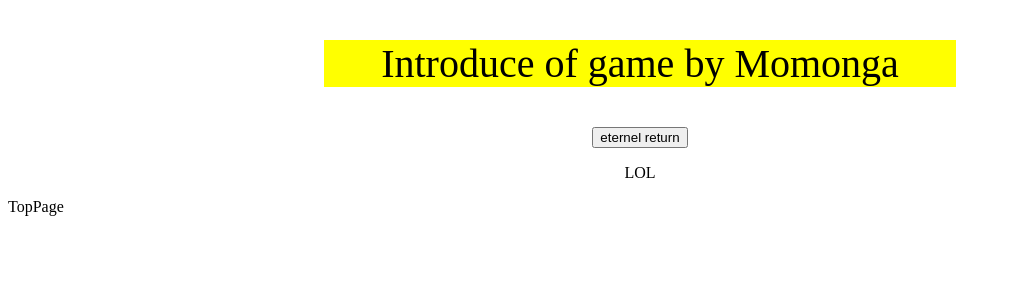
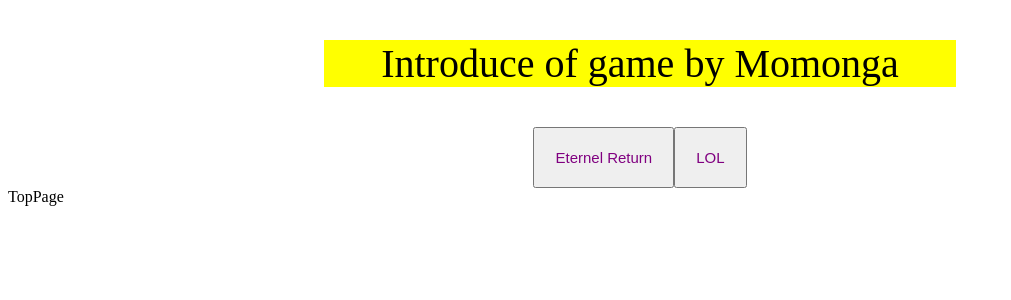
Before and after one commit to yukiN0927/benjyo, a React (Create React App) app: page / in a window 1280 px wide. Both pictures are taken after a click on the button "Momonga". Shown: the top 300 px of the page, without its empty margins (0-1011 px from the left). Built offline with nearby package versions, Linux system fonts and the light colour scheme.

Commit message:
モモンガ用ページの作成

```diff
--- a/src/App.js
+++ b/src/App.js
@@ -5,14 +5,17 @@
 import AsariPage from "./pages/AsariPage";
 import FavoriteCharactersPage from "./pages/FavoriteCharactersPage";
 import EternalReturnMomongaPage from "./pages/EternalReturnMomogaPage";
-
+import LOLMomongaPage from "./pages/LOLMomongaPage";
 function App() {
   const [page, setPage] = useState("Top");
   return (
     <>
       {page === "Top" && <TopPage setPage={setPage} />}
+      {/**以下モモンガ用ページ＆LOLモモンガ＆ERモモンガ */}
       {page === "Momonga" && <MomongaPage setPage={setPage} />}
       {page === "EternalReturnMomongaPage" && <EternalReturnMomongaPage />}
+      {page === "LOLMomongaPage" && <LOLMomongaPage setPage={setPage} />}
+      {/**以上モモンガ用ページ＆LOLモモンガ＆ERモモンガ */}
       {page === "Kai" && <KaiPage setPage={setPage} />}
       {page === "Asari" && <AsariPage />}
       {page === "Favorite" && <FavoriteCharactersPage setPage={setPage} />}
--- /dev/null
+++ b/src/pages/LOLMomongaPage.js
@@ -0,0 +1,6 @@
+import React from "react";
+
+const LOLMomongaPage = () => {
+  return <></>;
+};
+export default LOLMomongaPage;
--- a/src/pages/MomongaPage.js
+++ b/src/pages/MomongaPage.js
@@ -1,4 +1,3 @@
-import { yellow } from "@mui/material/colors";
 import React from "react";
 
 function MomongaPage(props) {
@@ -15,16 +14,25 @@
         <p style={{ fontSize: 40, backgroundColor: "yellow" }}>
           Introduce of game by Momonga
         </p>
-
         <button
+          style={{ fontSize: "15px", color: "Purple", padding: "20px 20px" }}
           onClick={() => {
             setPage("EternalReturnMomongaPage");
           }}
         >
-          eternel return
+          Eternel Return
         </button>
-        <p>LOL</p>
+
+        <button
+          style={{ fontSize: "15px", color: "Purple", padding: "20px 20px" }}
+          onClick={() => {
+            setPage("LOLMomongaPage");
+          }}
+        >
+          LOL
+        </button>
       </div>
+
       <div
         onClick={() => {
           setPage("TopPage");
```
